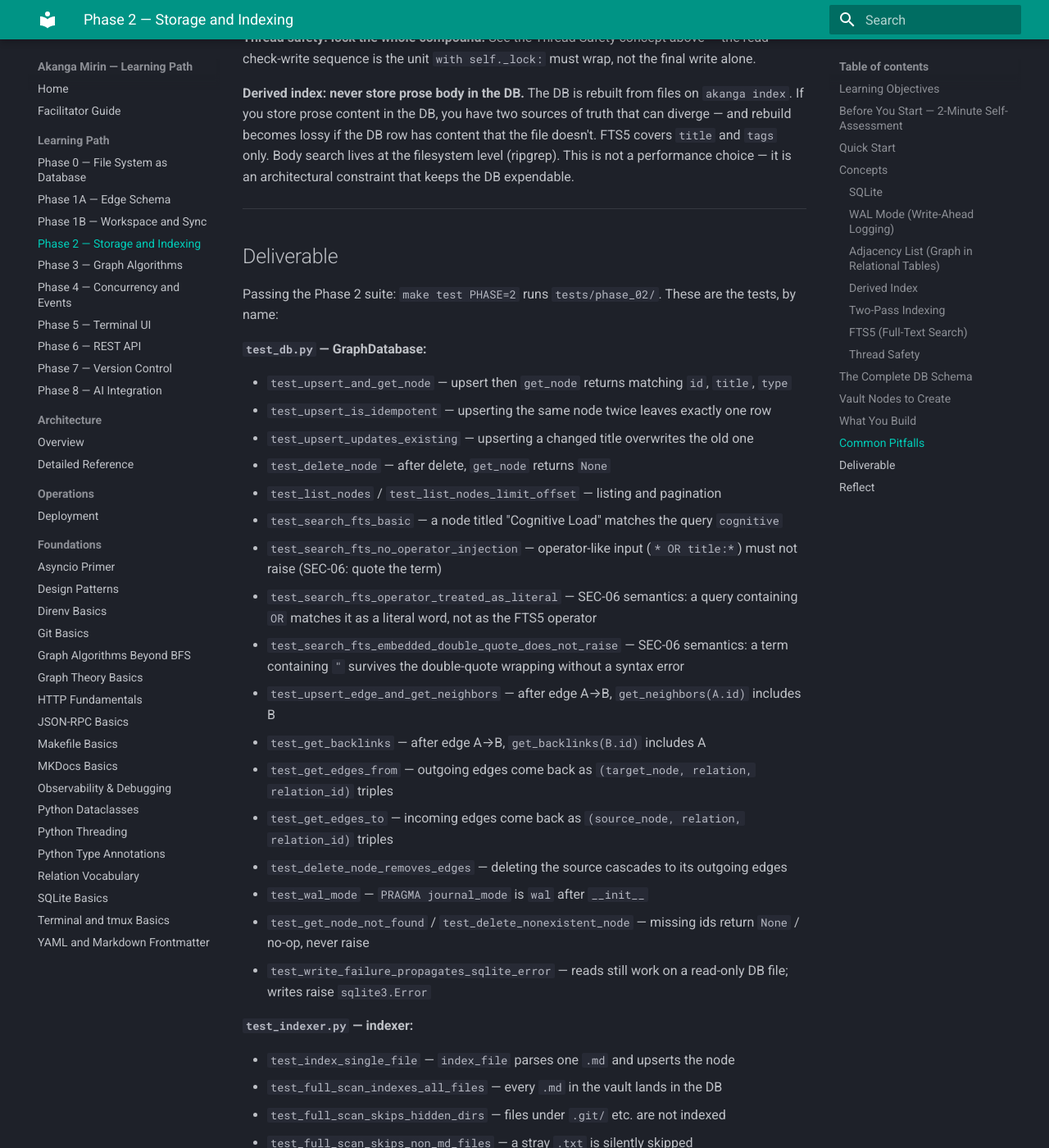
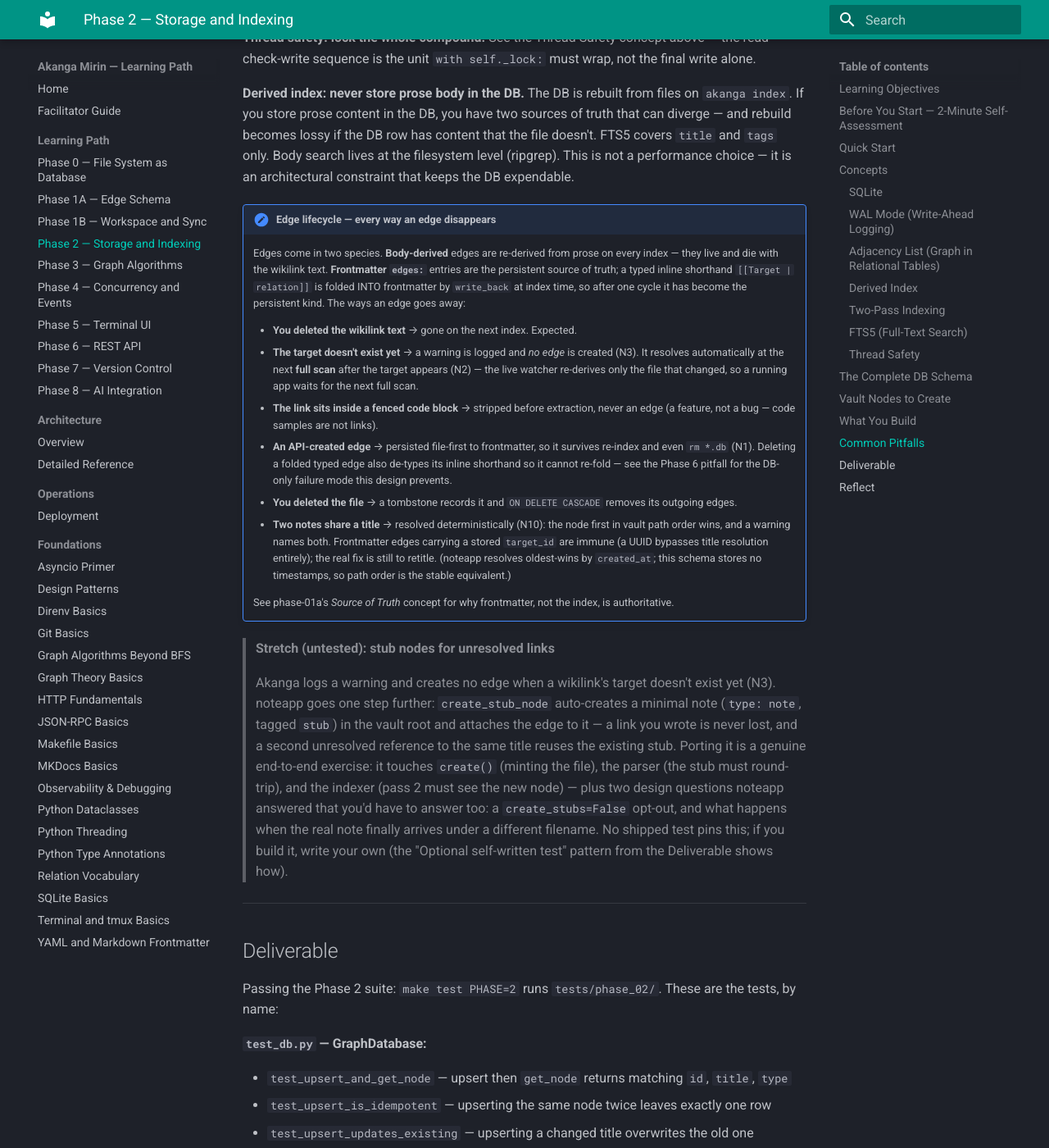
Before and after one commit to ArthurPieri/akanga_mirin, an MkDocs documentation site: the page built from docs/learning/phase-02-storage-and-indexing.md, in a window 1280 px wide and 1400 px high, scrolled down 8397 px. Shown: the whole window at 82% size. Built offline with MkDocs 1.6.1 and Material for MkDocs 9.7.7, drawn with Linux system fonts in a browser that asks for light colours.

Commit message:
feat: noteapp-alignment edge-lifecycle pitfall box + stub stretch (C-6)
phase-02 Common Pitfalls gains an 'Edge lifecycle — every way an edge disappears'
admonition (body-derived vs frontmatter species; the six disappearance modes tied
to N1/N2/N3/N10) and a stub-node stretch blockquote (noteapp's create_stub_node as
an end-to-end porting exercise, untested).

Co-Authored-By: Claude Opus 4.8 (1M context) <noreply@anthropic.com>

```diff
--- a/docs/learning/phase-02-storage-and-indexing.md
+++ b/docs/learning/phase-02-storage-and-indexing.md
@@ -351,6 +351,48 @@ each node so Phase 3 never has to re-query the `edges` table.
 
 **Derived index: never store prose body in the DB.** The DB is rebuilt from files on `akanga index`. If you store prose content in the DB, you have two sources of truth that can diverge — and rebuild becomes lossy if the DB row has content that the file doesn't. FTS5 covers `title` and `tags` only. Body search lives at the filesystem level (ripgrep). This is not a performance choice — it is an architectural constraint that keeps the DB expendable.
 
+!!! note "Edge lifecycle — every way an edge disappears"
+    Edges come in two species. **Body-derived** edges are re-derived from prose on every
+    index — they live and die with the wikilink text. **Frontmatter `edges:`** entries are
+    the persistent source of truth; a typed inline shorthand `[[Target | relation]]` is
+    folded INTO frontmatter by `write_back` at index time, so after one cycle it has become
+    the persistent kind. The ways an edge goes away:
+
+    - **You deleted the wikilink text** → gone on the next index. Expected.
+    - **The target doesn't exist yet** → a warning is logged and *no edge* is created (N3).
+      It resolves automatically at the next **full scan** after the target appears (N2) —
+      the live watcher re-derives only the file that changed, so a running app waits for the
+      next full scan.
+    - **The link sits inside a fenced code block** → stripped before extraction, never an
+      edge (a feature, not a bug — code samples are not links).
+    - **An API-created edge** → persisted file-first to frontmatter, so it survives re-index
+      and even `rm *.db` (N1). Deleting a folded typed edge also de-types its inline
+      shorthand so it cannot re-fold — see the Phase 6 pitfall for the DB-only failure mode
+      this design prevents.
+    - **You deleted the file** → a tombstone records it and `ON DELETE CASCADE` removes its
+      outgoing edges.
+    - **Two notes share a title** → resolved deterministically (N10): the node first in
+      vault path order wins, and a warning names both. Frontmatter edges carrying a stored
+      `target_id` are immune (a UUID bypasses title resolution entirely); the real fix is
+      still to retitle. (noteapp resolves oldest-wins by `created_at`; this schema stores no
+      timestamps, so path order is the stable equivalent.)
+
+    See phase-01a's *Source of Truth* concept for why frontmatter, not the index, is
+    authoritative.
+
+> **Stretch (untested): stub nodes for unresolved links**
+>
+> Akanga logs a warning and creates no edge when a wikilink's target doesn't exist yet
+> (N3). noteapp goes one step further: `create_stub_node` auto-creates a minimal note
+> (`type: note`, tagged `stub`) in the vault root and attaches the edge to it — a link you
+> wrote is never lost, and a second unresolved reference to the same title reuses the
+> existing stub. Porting it is a genuine end-to-end exercise: it touches `create()` (minting
+> the file), the parser (the stub must round-trip), and the indexer (pass 2 must see the new
+> node) — plus two design questions noteapp answered that you'd have to answer too: a
+> `create_stubs=False` opt-out, and what happens when the real note finally arrives under a
+> different filename. No shipped test pins this; if you build it, write your own (the
+> "Optional self-written test" pattern from the Deliverable shows how).
+
 ---
 
 ## Deliverable
```
